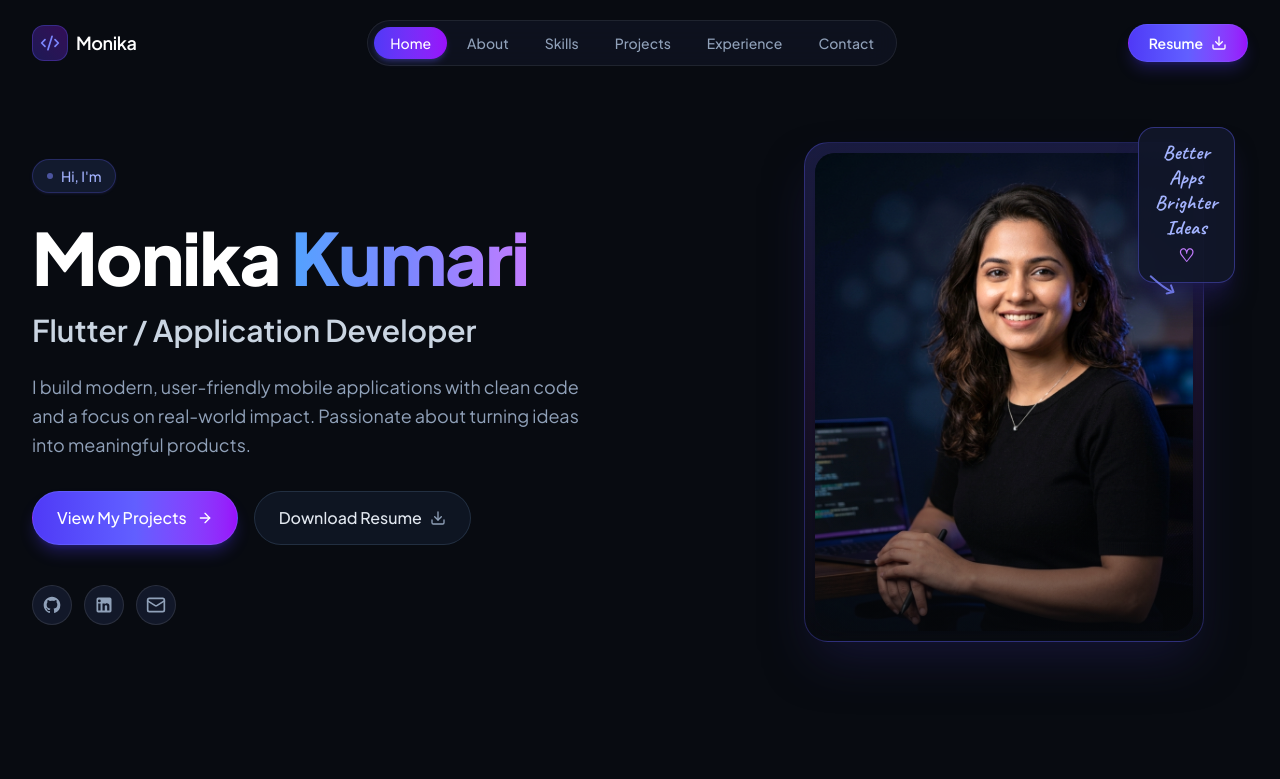
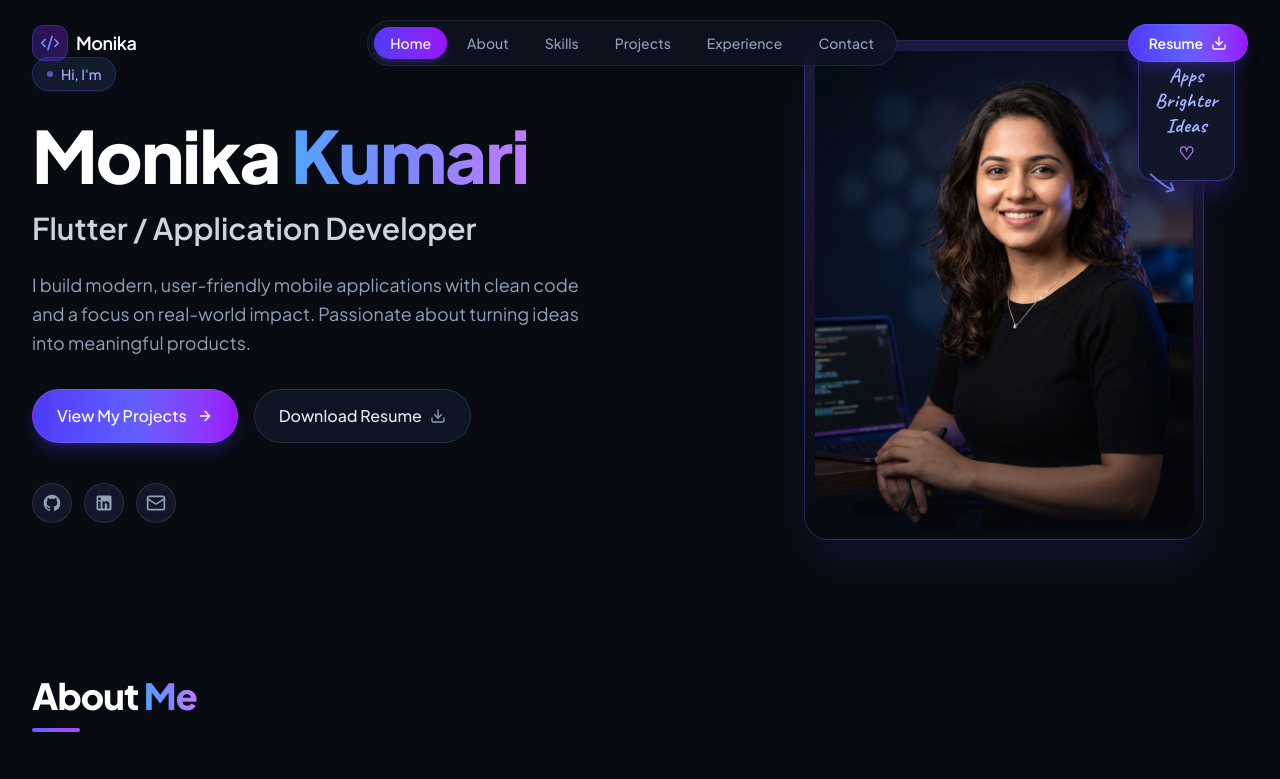
Before and after one commit to MONIKAvv/MyPortFolio, a React (Vite) app: page / in a window 1280 px wide. Shown: the top 779 px of the page. Built offline with nearby package versions, Linux system fonts and the light colour scheme.

Commit message:
reduce the height

```diff
--- a/src/components/Hero.tsx
+++ b/src/components/Hero.tsx
@@ -22,7 +22,7 @@ export const Hero: React.FC<HeroProps> = ({ onResumeClick }) => {
   return (
     <section
       id="home"
-      className="relative min-h-[92vh] pt-32 pb-20 flex items-center justify-center overflow-hidden"
+      className="relative min-h-[70vh] pt-10 pb-10 flex items-center justify-center overflow-hidden"
     >
       {/* Background Ambient Glows */}
       <div className="absolute top-1/4 left-1/2 -translate-x-1/2 -translate-y-1/2 w-[600px] h-[500px] bg-indigo-600/15 rounded-full blur-[140px] pointer-events-none -z-10" />
```
